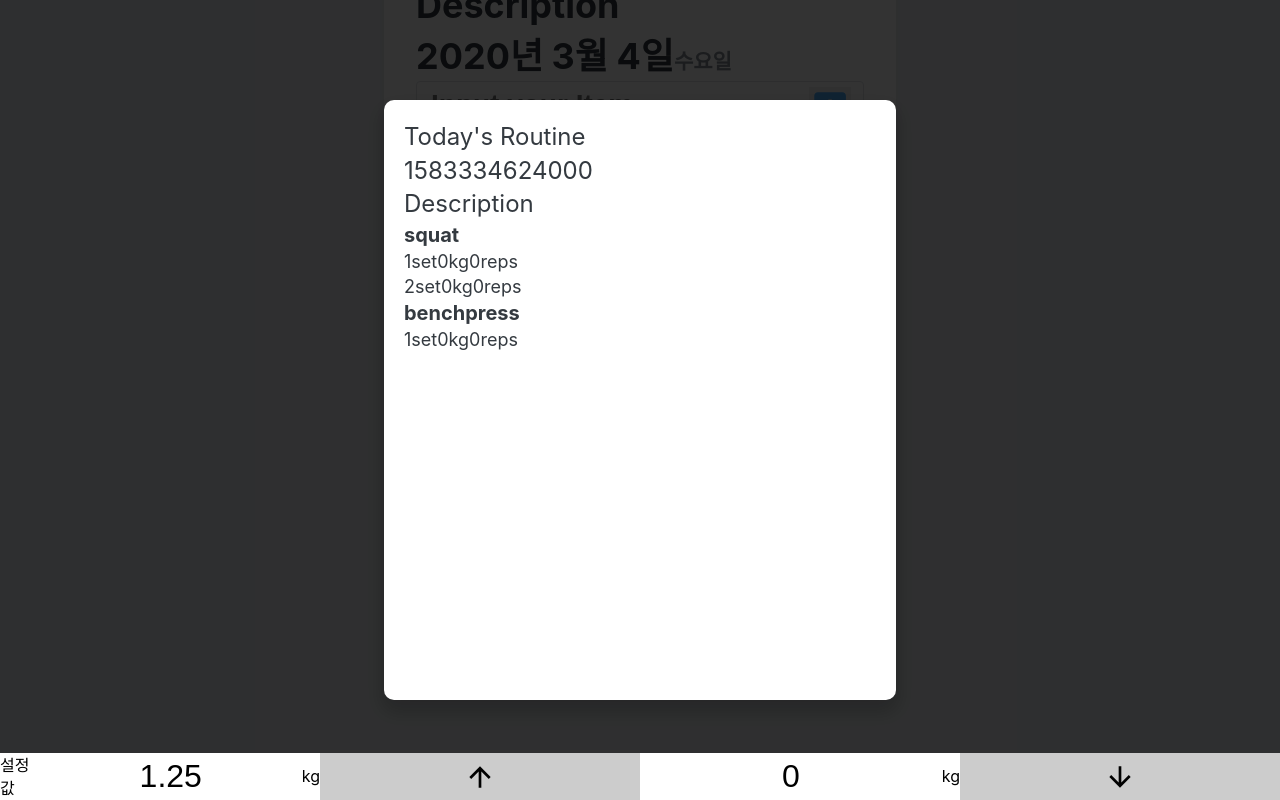
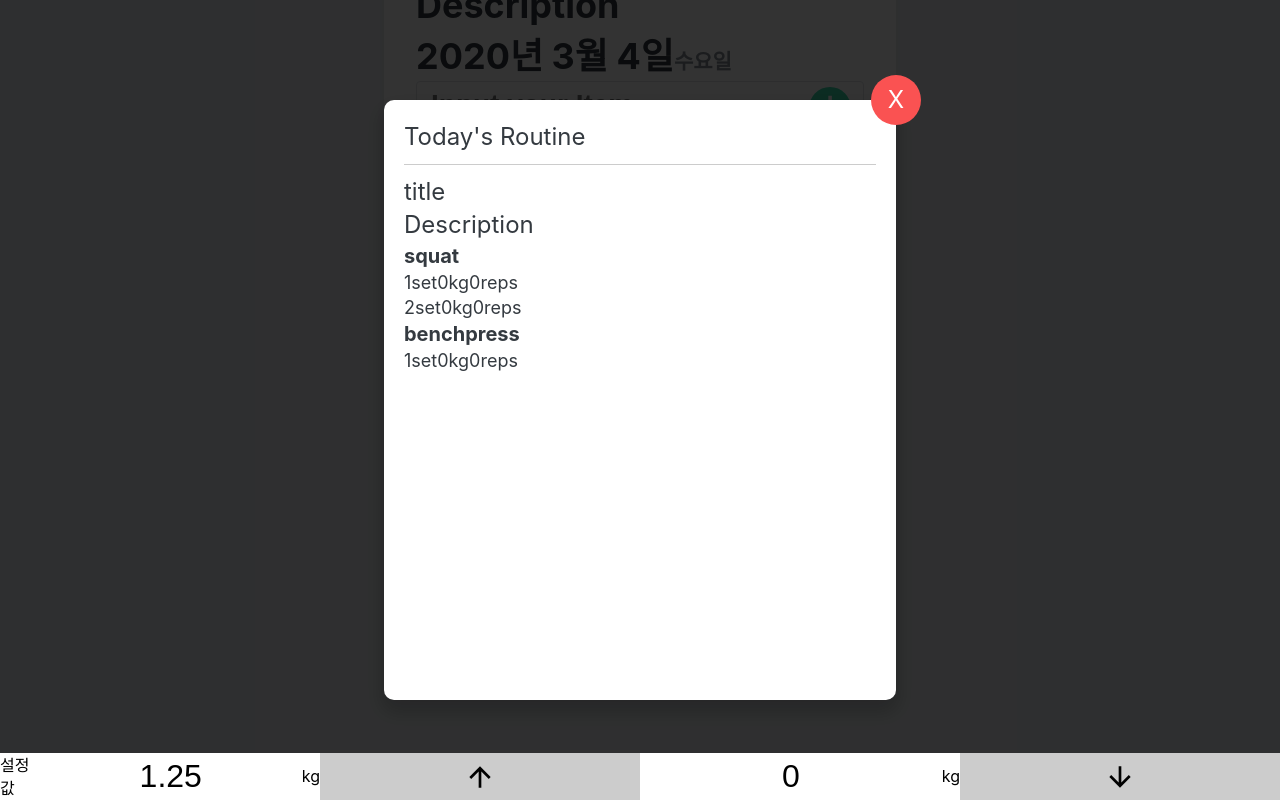
Before and after one commit to mooniljoo/web_my_workout_report, a React (Create React App) app: page / in a window 1280 px wide. Both pictures are taken after a click on the button 640 px from the left and 864 px from the top of the page. Shown: the part 214-1014 px from the top of the page. Built offline with nearby package versions, Linux system fonts and the light colour scheme.

Commit message:
Edit Styling

```diff
--- a/src/components/CreateWorkoutItem.js
+++ b/src/components/CreateWorkoutItem.js
@@ -1,7 +1,7 @@
 import React, { useState } from "react";
 import { useDispatch } from "react-redux";
-import { MdAddBox } from "react-icons/md";
-import styled from "styled-components";
+import { MdAdd } from "react-icons/md";
+import styled, { css } from "styled-components";
 import { addWorkout } from "../modules/routines";
 
 function CreateWorkoutItem({ id }) {
@@ -29,7 +29,7 @@ function CreateWorkoutItem({ id }) {
         required
       />
       <Button type="submit">
-        <MdAddBox color="#4dabf7" size="100%" />
+        <MdAdd size="100%" />
       </Button>
     </Form>
   );
@@ -60,7 +60,19 @@ const Button = styled.button`
   display: flex;
   border: none;
   box-sizing: border-box;
+  border-radius: 50%;
   cursor: pointer;
+  color: white;
+
+  transition: 0.125s all ease-in;
+  background: #38d9a9;
+  &:hover {
+    transform: scale(1.1);
+    background: #63e6be;
+  }
+  &:active {
+    background: #20c997;
+  }
 `;
 
 export default CreateWorkoutItem;
--- a/src/components/RoutineBody.js
+++ b/src/components/RoutineBody.js
@@ -26,6 +26,9 @@ function RoutineBody({ routine }) {
   const onToggle = () => {
     setOpen(!open);
   };
+  const closePop = () => {
+    setOpen(false);
+  };
   return (
     <>
       <WorkoutListBlock>
@@ -35,6 +38,7 @@ function RoutineBody({ routine }) {
       {open && (
         <DarkBackground>
           <Pop>
+            <Button onClick={closePop}>X</Button>
             <Head>
               <div>Today's Routine</div>
             </Head>
@@ -54,6 +58,25 @@ function RoutineBody({ routine }) {
     </>
   );
 }
+const Button = styled.div`
+  display: flex;
+  justify-content: center;
+  align-items: center;
+
+  position: absolute;
+  right: 0;
+  top: 0;
+
+  width: 50px;
+  height: 50px;
+  transform: translate(25px, -25px);
+  border-radius: 50%;
+
+  background-color: #fa5252;
+  color: #fff;
+
+  cursor: pointer;
+`;
 
 const DarkBackground = styled.div`
   position: fixed;
@@ -106,10 +129,18 @@ const Pop = styled.div`
   font-size: 24px;
   color: #343a40;
 `;
-const Head = styled.div``;
+const Head = styled.div`
+  padding-bottom: 10px;
+  margin-bottom: 10px;
+  border-bottom: 1px solid #ccc;
+`;
 const Body = styled.div`
   height: 100%;
   overflow-y: auto;
+  /* ●●●●●●●스크롤바 숨기기 */
+  ::-webkit-scrollbar {
+    display: none;
+  }
 `;
 const WorkoutListBlock = styled.div`
   flex: 1;
--- a/src/modules/routines.js
+++ b/src/modules/routines.js
@@ -35,11 +35,18 @@ export const addReps = (text, setIndex, reps, weight) => ({
 
 // 액션 초기함수 정의
 const DATE = Date.now().toString();
+const today = new Date();
+const dateString = today.toLocaleDateString("ko-KR", {
+  year: "numeric",
+  month: "long",
+  day: "numeric"
+});
+const dayName = today.toLocaleDateString("ko-KR", { weekday: "long" });
 const initialState = {
   routine: {
     id: DATE,
-    title: DATE,
-    createdAt: DATE,
+    title: "title",
+    createdAt: dateString,
     desc: "Description",
     workoutItems: {
       squat: {
```
